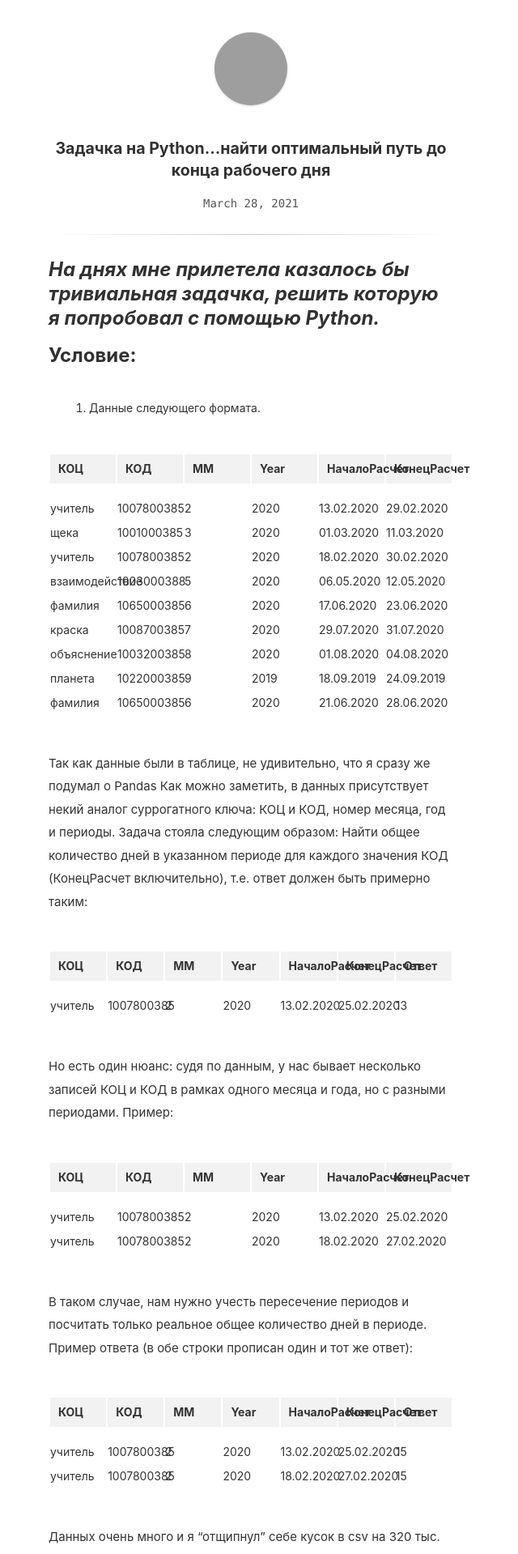
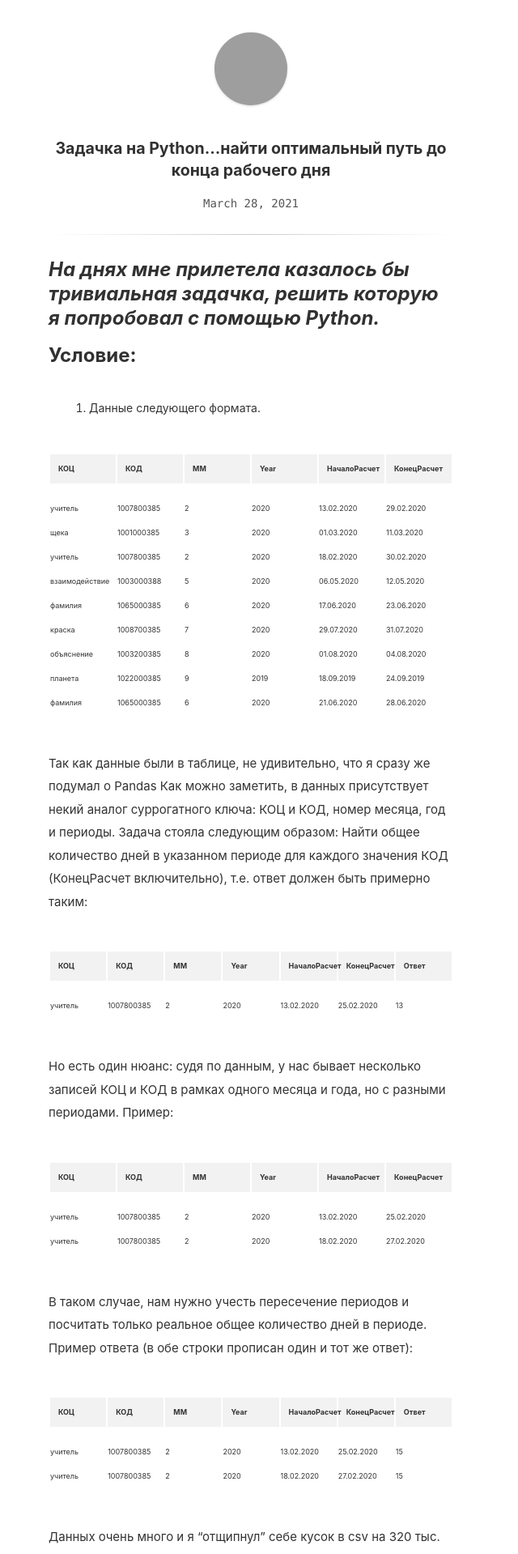
Before and after one commit to pernat/pernat.github.io, a Jekyll site: the page built from _posts/2021-03-28-python-task.markdown, in a window 1280 px wide. Shown: the top 1919 px of the page at 81% size, without its empty margins (330-970 px from the left). Built offline with Jekyll 4.4.1, drawn with Linux system fonts in a browser that asks for light colours; grey boxes are pictures that could not be loaded.

Commit message:
Add font-size to table

```diff
--- a/_sass/main.scss
+++ b/_sass/main.scss
@@ -208,6 +208,7 @@ table {
   width: 100%;
   table-layout: fixed;
   margin: 45px 0;
+  font-size: xx-small;
   thead {
     background: #f2f2f2;
   }
```
